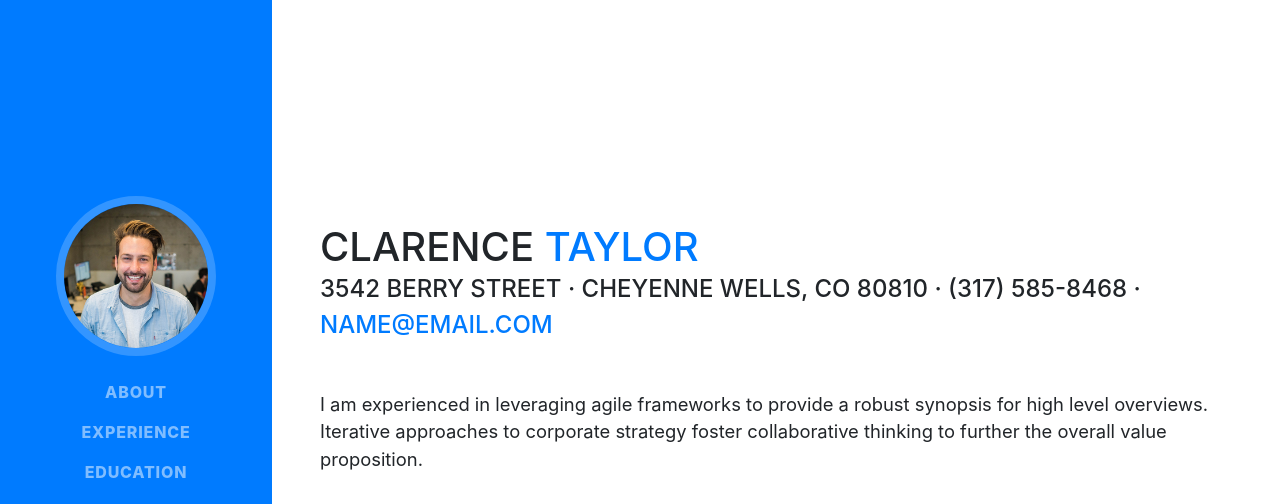
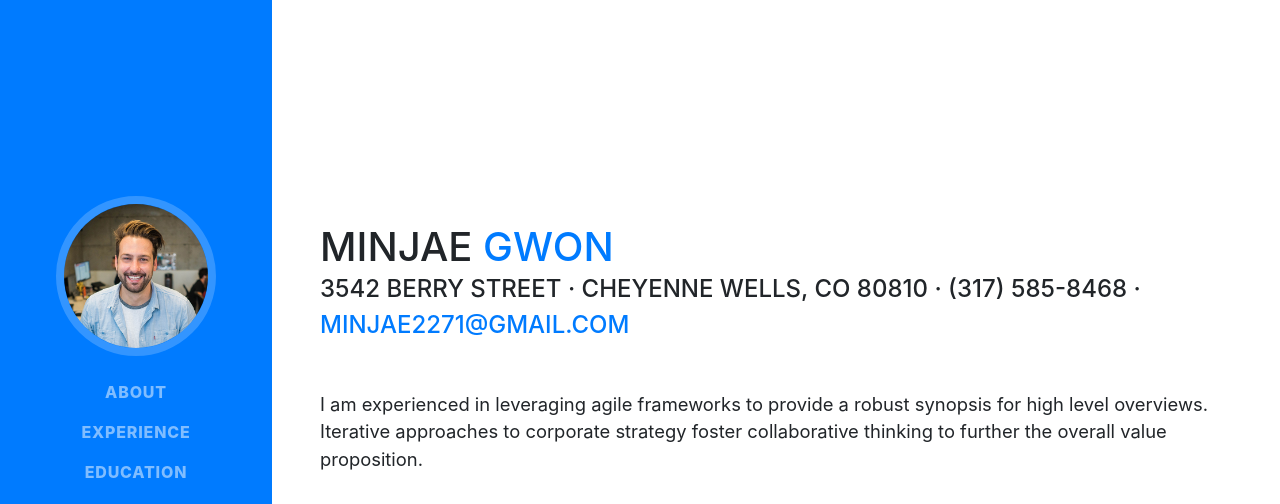
Before and after one commit to MinJae-Gwon/MinJae-Gwon.github.io, a website with bundled scripts: page index.html in a window 1280 px wide. Shown: the top 504 px of the page. Built offline with nearby package versions, Linux system fonts and the light colour scheme; a web font is replaced by a local one.

Commit message:
Change Index.html

```diff
--- a/index.html
+++ b/index.html
@@ -63,11 +63,11 @@
 
       <section class="resume-section p-3 p-lg-5 d-flex d-column" id="about">
         <div class="my-auto">
-          <h1 class="mb-0">Clarence
-            <span class="text-primary">Taylor</span>
+          <h1 class="mb-0">MinJae
+            <span class="text-primary">Gwon</span>
           </h1>
           <div class="subheading mb-5">3542 Berry Street · Cheyenne Wells, CO 80810 · (317) 585-8468 ·
-            <a href="mailto:name@email.com">name@email.com</a>
+            <a href="mailto:minjae2271@gmail.com">minjae2271@gmail.com</a>
           </div>
           <p class="lead mb-5">I am experienced in leveraging agile frameworks to provide a robust synopsis for high level overviews. Iterative approaches to corporate strategy foster collaborative thinking to further the overall value proposition.</p>
           <div class="social-icons">
```
